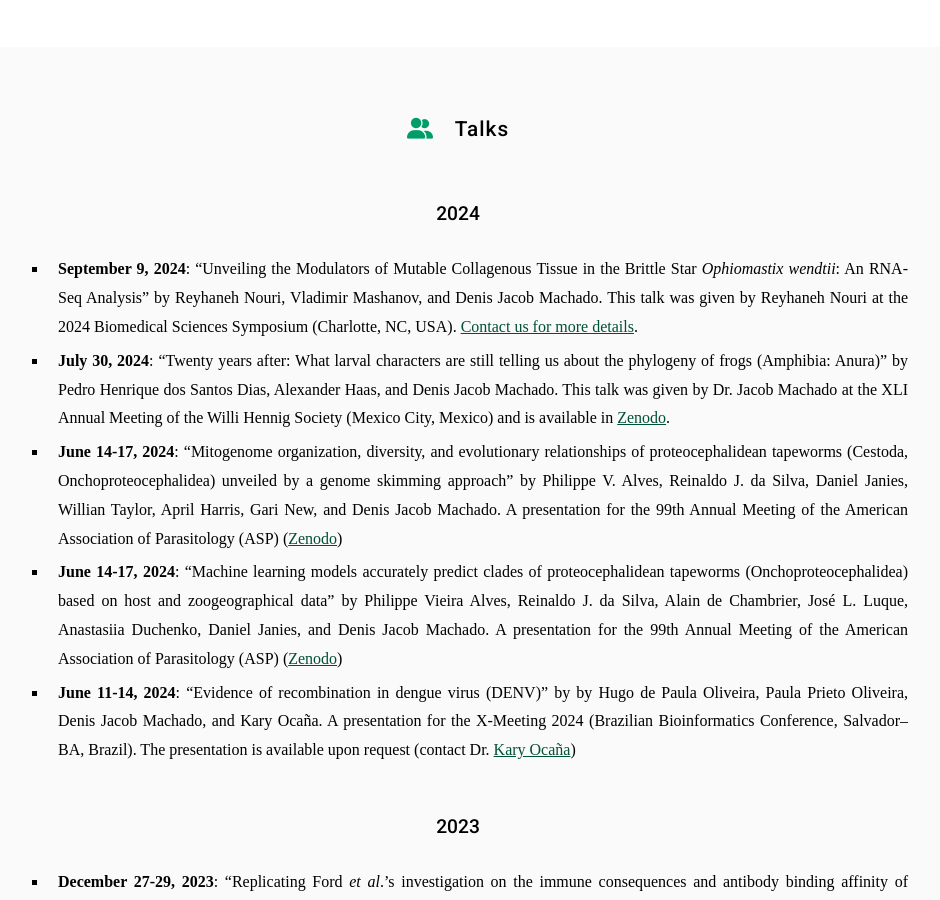
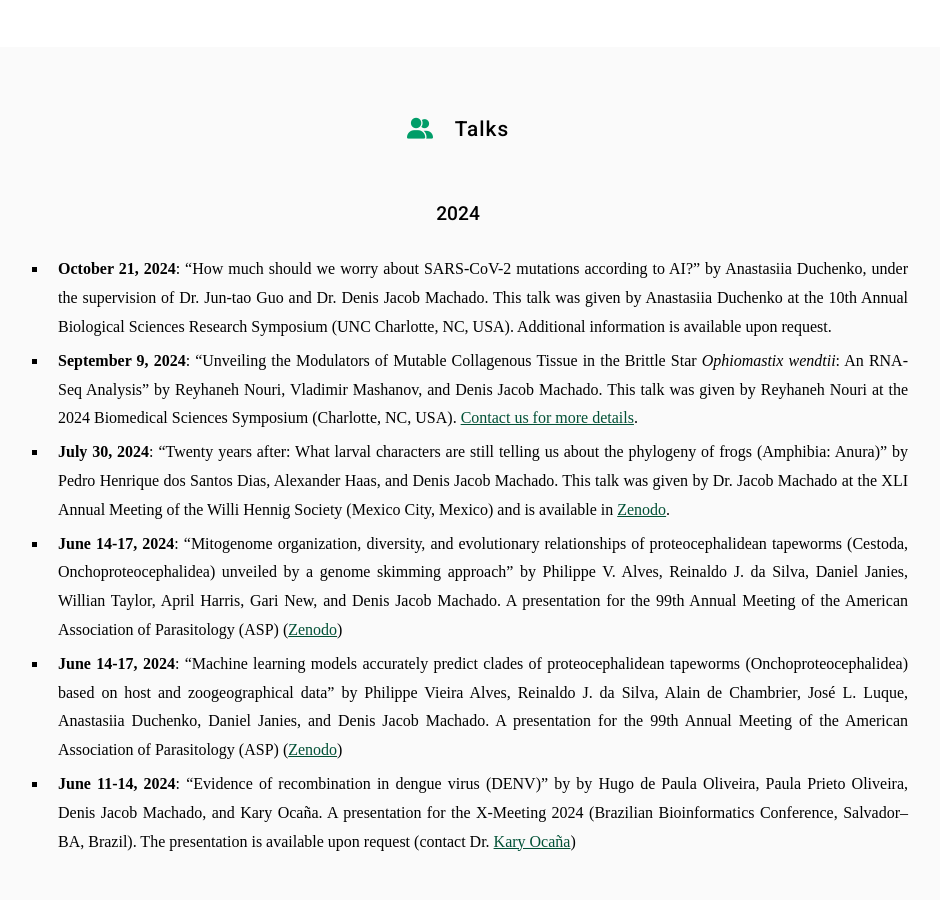
Before and after one commit to machadodj/machadodj.github.io, a Jekyll site: the page built from outreach/index.md, in a window 1280 px wide and 900 px high, scrolled down 327 px. Shown: the whole window, without its empty margins (182-1122 px from the left). Built offline with Jekyll 4.4.1, drawn with Linux system fonts in a browser that asks for light colours; nearby versions of some CDN libraries; some web fonts are replaced.

Commit message:
Update index.md

```diff
--- a/outreach/index.md
+++ b/outreach/index.md
@@ -19,6 +19,7 @@ This is a work in progress. Whenever possible, I'll add materials from recent or
 
 ### 2024
 
+- **October 21, 2024**: "How much should we worry about SARS-CoV-2 mutations according to AI?" by Anastasiia Duchenko, under the supervision of Dr. Jun-tao Guo and Dr. Denis Jacob Machado. This talk was given by Anastasiia Duchenko at the 10th Annual Biological Sciences Research Symposium (UNC Charlotte, NC, USA). Additional information is available upon request.
 - **September 9, 2024**: "Unveiling the Modulators of Mutable Collagenous Tissue in the Brittle Star _Ophiomastix wendtii_: An RNA-Seq Analysis" by Reyhaneh Nouri, Vladimir Mashanov, and Denis Jacob Machado. This talk was given by Reyhaneh Nouri at the 2024 Biomedical Sciences Symposium (Charlotte, NC, USA). [Contact us for more details](https://phyloinformatics.com/contact/).
 - **July 30, 2024**: "Twenty years after: What larval characters are still telling us about the phylogeny of frogs (Amphibia: Anura)" by Pedro Henrique dos Santos Dias, Alexander Haas, and Denis Jacob Machado. This talk was given by Dr. Jacob Machado at the XLI Annual Meeting of the Willi Hennig Society (Mexico City, Mexico) and is available in [Zenodo](https://doi.org/10.5281/zenodo.13126486).
 - **June 14-17, 2024**: "Mitogenome organization, diversity, and evolutionary relationships of proteocephalidean tapeworms (Cestoda, Onchoproteocephalidea) unveiled by a genome skimming approach" by Philippe V. Alves, Reinaldo J. da Silva, Daniel Janies, Willian Taylor, April Harris, Gari New, and Denis Jacob Machado. A presentation for the 99th Annual Meeting of the American Association of Parasitology (ASP) ([Zenodo](https://zenodo.org/records/11477509))
```
